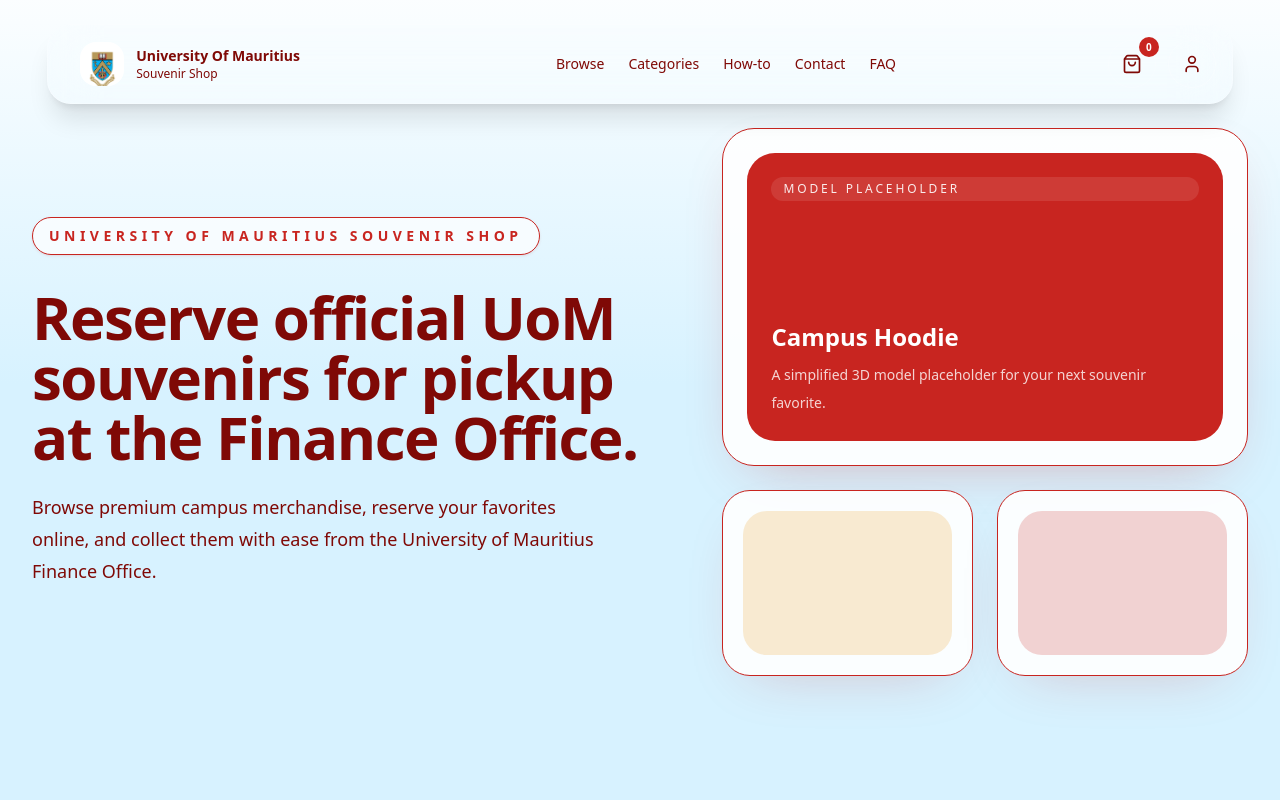
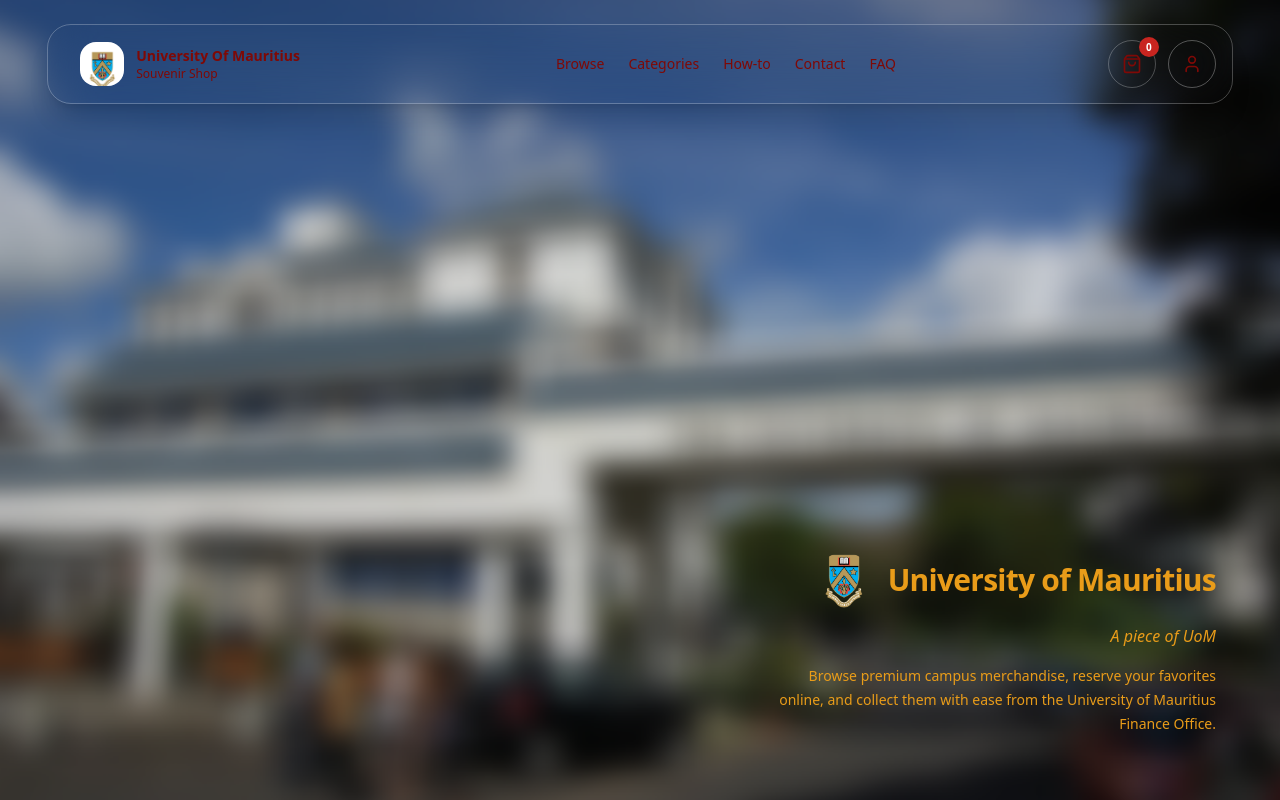
Before and after one commit to SaadLife0105/uom-souvenir-website, a Next.js app: page / in a window 1280 px wide. Shown: the top 800 px of the page. Built offline with nearby package versions, Linux system fonts and the light colour scheme.

Commit message:
initial hero section change

```diff
--- a/src/app/page.tsx
+++ b/src/app/page.tsx
@@ -10,13 +10,14 @@
 
 export default function Home() {
   return (
-    <div className="min-h-screen bg-[#D7F2FF] text-white">
+    <div className="min-h-screen">
       <Navbar />
 
       <main>
         <Hero />
 
-        <section id="categories" className="mx-auto max-w-7xl px-4 py-16 sm:px-6 lg:px-8">
+        <div className="bg-[#D7F2FF]">
+          <section id="categories" className="mx-auto max-w-7xl px-4 py-16 sm:px-6 lg:px-8">
           <div className="space-y-8">
             <SectionHeader
               eyebrow="Categories"
@@ -35,7 +36,7 @@
           </div>
         </section>
 
-        <section id="steps" className="mx-auto max-w-7xl px-4 py-16 sm:px-6 lg:px-8 bg-[#D7F2FF]">
+        <section id="steps" className="mx-auto max-w-7xl px-4 py-16 sm:px-6 lg:px-8">
           <div className="overflow-hidden rounded-3xl border-2 border-[#C82520] bg-white p-8 shadow-xl sm:p-10">
             <SectionHeader
               eyebrow="Steps"
@@ -90,6 +91,7 @@
             </div>
           </div>
         </section>
+      </div>
       </main>
 
       <Footer />
--- a/src/components/home/Hero.tsx
+++ b/src/components/home/Hero.tsx
@@ -1,50 +1,38 @@
 import Image from "next/image";
+import heroBackground from "@/app/images/hero-background-blurred.png";
+import uomLogo from "@/app/images/uom-logo.png";
 
 export default function Hero() {
   return (
-    <section id="home" className="relative overflow-hidden bg-[#D7F2FF] pb-24 pt-32">
-      <div className="absolute inset-x-0 top-0 h-96 bg-gradient-to-b from-white/90 to-[#D7F2FF]" />
-      <div className="relative mx-auto max-w-7xl px-4 sm:px-6 lg:px-8">
-        <div className="grid gap-12 lg:grid-cols-[1.1fr_0.9fr] lg:items-center">
-          <div className="space-y-8 max-w-2xl">
-            <span className="inline-flex rounded-full border border-[#C82520] bg-white/70 px-4 py-2 text-sm font-semibold uppercase tracking-[0.32em] text-[#C82520] shadow-sm shadow-[#C82520]/10">
-              University Of Mauritius Souvenir Shop
+    <section id="home" className="relative min-h-screen h-screen overflow-hidden bg-transparent">
+      <div className="absolute inset-0 -z-10">
+        <Image
+          src={heroBackground}
+          alt="Hero background"
+          fill
+          className="object-cover"
+          priority
+        />
+      </div>
+
+      <div className="absolute inset-0 flex items-end justify-end p-6 sm:p-12 lg:p-16">
+        <div className="flex max-w-md flex-col items-end text-right space-y-4 text-[#E99C19]">
+          <div className="inline-flex items-center gap-4">
+            <div className="relative h-14 w-14 overflow-hidden rounded-full">
+              <Image src={uomLogo} alt="UoM logo" fill className="object-contain" />
+            </div>
+            <span className="text-2xl font-bold tracking-tight sm:text-3xl">
+              University of Mauritius
             </span>
-            <div className="space-y-6">
-              <h1 className="text-5xl font-semibold tracking-tight text-[#7F0906] sm:text-6xl">
-                Reserve official UoM souvenirs for pickup at the Finance Office.
-              </h1>
-              <p className="max-w-xl text-base leading-8 text-[#7F0906] sm:text-lg">
-                Browse premium campus merchandise, reserve your favorites online, and collect them with ease from the University of Mauritius Finance Office.
-              </p>
-            </div>
           </div>
 
-          <div className="grid gap-6 lg:grid-cols-1">
-            <div className="rounded-[2rem] border border-[#C82520] bg-white/90 p-6 shadow-[0_20px_60px_-30px_rgba(200,37,32,0.4)]">
-              <div className="h-72 rounded-[1.75rem] bg-[#C82520] p-6 text-white">
-                <div className="flex h-full flex-col justify-between">
-                  <span className="inline-flex rounded-full bg-white/10 px-3 py-1 text-xs uppercase tracking-[0.24em] text-white/90">
-                    Model placeholder
-                  </span>
-                  <div className="space-y-2">
-                    <h2 className="text-2xl font-semibold">Campus Hoodie</h2>
-                    <p className="text-sm leading-7 text-white/80">
-                      A simplified 3D model placeholder for your next souvenir favorite.
-                    </p>
-                  </div>
-                </div>
-              </div>
-            </div>
-            <div className="grid gap-6 sm:grid-cols-2">
-              <div className="rounded-[1.75rem] border border-[#C82520] bg-white/90 p-5 text-[#1f2937] shadow-[0_20px_60px_-30px_rgba(200,37,32,0.28)]">
-                <div className="h-36 rounded-3xl bg-[#E99C19]/20" />
-              </div>
-              <div className="rounded-[1.75rem] border border-[#C82520] bg-white/90 p-5 text-[#1f2937] shadow-[0_20px_60px_-30px_rgba(200,37,32,0.28)]">
-                <div className="h-36 rounded-3xl bg-[#C82520]/20" />
-              </div>
-            </div>
-          </div>
+          <p className="text-sm italic sm:text-base">
+            A piece of UoM
+          </p>
+
+          <p className="max-w-md text-sm leading-6">
+            Browse premium campus merchandise, reserve your favorites online, and collect them with ease from the University of Mauritius Finance Office.
+          </p>
         </div>
       </div>
     </section>
```
Also changed, not shown: src/app/images/hero-background-blurred.png (added), src/app/images/hero-background.jpg (added).
